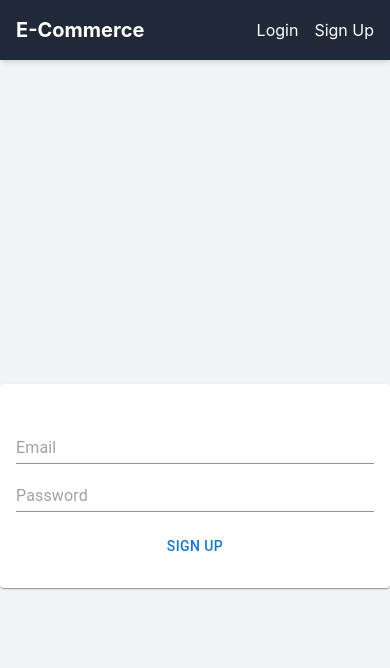
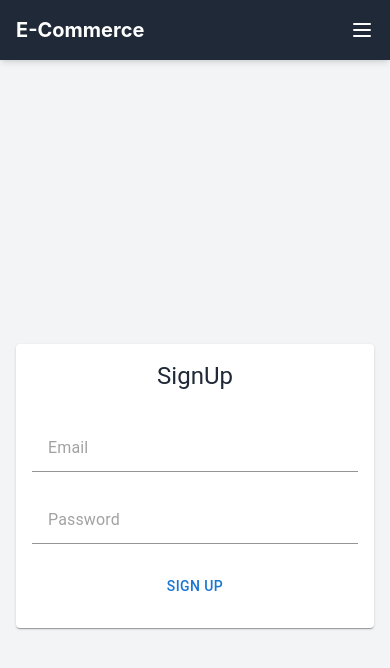
Before and after one commit to Ruvindya/E-Commerce-Web-Application, a React (Create React App) app in the folder ecommerce-app/: page /signup in a window 390 px wide. Shown: the top 668 px of the page. Built offline with nearby package versions, Linux system fonts and the light colour scheme.

Commit message:
mobile reponsive implemented

```diff
--- a/ecommerce-app/src/App.js
+++ b/ecommerce-app/src/App.js
@@ -19,14 +19,15 @@ function App() {
           <Routes>
             <Route path="/login" element={<Login />} />
             <Route path="/signup" element={<Signup />} />
-            <Route
+            <Route path="/products" element={<ProductList />} />
+            {/* <Route
               path="/products"
               element={
                 <PrivateRoute>
                   <ProductList />
                 </PrivateRoute>
               }
-            />
+            /> */}
             <Route
               path="/cart"
               element={
--- a/ecommerce-app/src/components/AppNav.js
+++ b/ecommerce-app/src/components/AppNav.js
@@ -2,7 +2,7 @@ import { Link, Navigate } from 'react-router-dom';
 import { useSelector, useDispatch } from 'react-redux';
 import { selectUser, logout } from '../store/authSlice';
 import { selectCart } from '../store/cartSlice';
-import { ShoppingCart } from 'lucide-react';
+import { ShoppingCart, Menu, X } from 'lucide-react';
 import { useState, useEffect } from 'react';
 
 export const PrivateRoute = ({ children }) => {
@@ -15,6 +15,7 @@ export const Navigation = () => {
   const cart = useSelector(selectCart);
   const dispatch = useDispatch();
   const [cartCount, setCartCount] = useState(0);
+  const [isOpen, setIsOpen] = useState(false);
 
   useEffect(() => {
     const updateCount = (e) => setCartCount(e.detail.count);
@@ -26,17 +27,15 @@ export const Navigation = () => {
     return () => window.removeEventListener('updateCartCount', updateCount);
   }, [cart, user]);
 
-  return (
+  const toggleMenu = () => setIsOpen(!isOpen);
+
+  const NavLinks = () => (
     <>
-      <nav className="fixed top-0 left-0 right-0 bg-gray-800 text-white p-4 z-50 shadow-md">
-        <div className="container mx-auto flex justify-between items-center">
-          <Link to="/" className="text-xl font-bold">E-Commerce</Link>
-          <div className="space-x-4 flex items-center">
       {user ? (
         <>
-              <h2>Welcome {user.email}</h2>
-                <Link to="/products">Products</Link>
-                <Link to="/cart" className="relative inline-flex items-center">
+          <div className="text-sm mb-2 md:mb-0 md:text-base">Welcome {user.email}</div>
+          <Link to="/products" className="block py-2 md:py-0" onClick={() => setIsOpen(false)}>Products</Link>
+          <Link to="/cart" className="relative inline-flex items-center py-2 md:py-0" onClick={() => setIsOpen(false)}>
             <ShoppingCart className="w-6 h-6" />
             {cartCount > 0 && (
               <span className="absolute -top-2 -right-2 bg-red-500 text-white text-xs font-bold rounded-full w-5 h-5 flex items-center justify-center">
@@ -45,19 +44,44 @@ export const Navigation = () => {
             )}
           </Link>
           <button
-                  onClick={() => dispatch(logout())}
-                  className="hover:bg-gray-700 px-3 py-1 rounded"
+            onClick={() => {
+              dispatch(logout());
+              setIsOpen(false);
+            }}
+            className="hover:bg-gray-700 px-3 py-1 rounded w-full md:w-auto text-right md:text-center"
 >
             Logout
           </button>
         </>
       ) : (
         <>
-                <Link to="/login">Login</Link>
-                <Link to="/signup">Sign Up</Link>
+          <Link to="/login" className="block py-2 md:py-0" onClick={() => setIsOpen(false)}>Login</Link>
+          <Link to="/signup" className="block py-2 md:py-0" onClick={() => setIsOpen(false)}>Sign Up</Link>
         </>
       )}
+    </>
+  );
+
+  return (
+    <>
+      <nav className="fixed top-0 left-0 right-0 bg-gray-800 text-white p-4 z-50 shadow-md">
+        <div className="container mx-auto flex justify-between items-center">
+          <Link to="/" className="text-xl font-bold">E-Commerce</Link>
+
+          {/* Mobile Menu Button */}
+          <button className="md:hidden" onClick={toggleMenu}>
+            {isOpen ? <X className="w-6 h-6" /> : <Menu className="w-6 h-6" />}
+          </button>
+
+          {/* Desktop Menu */}
+          <div className="hidden md:flex space-x-4 items-center">
+            <NavLinks />
           </div>
+        </div>
+
+        {/* Mobile Menu */}
+        <div className={`${isOpen ? 'block' : 'hidden'} md:hidden absolute top-full right-0 bg-gray-800  p-4 shadow-lg space-y-2 flex flex-col items-end pr-10`}>
+          <NavLinks />
         </div>
       </nav>
       <div className="h-16"></div>
--- a/ecommerce-app/src/components/Login.js
+++ b/ecommerce-app/src/components/Login.js
@@ -1,8 +1,10 @@
-import React, { useState } from 'react';
+import React, { useState, useEffect } from 'react';
 import { useDispatch, useSelector  } from 'react-redux';
 import { useNavigate } from 'react-router-dom';
 import { login, selectLoginError } from '../store/authSlice';
 import { Card, CardHeader, CardContent, Button , Input} from '@mui/material';
+import { toast } from 'react-toastify';
+
 
 export const Login = () => {
   const [email, setEmail] = useState('');
@@ -10,11 +12,23 @@ export const Login = () => {
   const dispatch = useDispatch();
   const navigate = useNavigate();
   const loginError = useSelector(selectLoginError);
+  const user = useSelector(state => state.auth.user);
+
+  useEffect(() => {
+    if (user) {
+      toast.success(`Welcome back ${user.email}`);
+      navigate('/products');
+    }
+  }, [user, navigate]);
 
   const handleSubmit = (e) => {
     e.preventDefault();
     dispatch(login({ email, password }));
-    navigate('/products');
+    if(loginError){
+      setEmail('');
+      setPassword('');
+    }
+
   };
 
   return (
--- a/ecommerce-app/src/components/ProductCard.js
+++ b/ecommerce-app/src/components/ProductCard.js
@@ -5,16 +5,20 @@ import { selectUser } from '../store/authSlice';
 import { Card, CardContent, Button , CardMedia} from '@mui/material';
 import { toast } from 'react-toastify';
 import 'react-toastify/dist/ReactToastify.css';
+import { useNavigate } from 'react-router-dom';
 
 export const ProductCard = ({ product }) => {
   const dispatch = useDispatch();
   const user = useSelector(selectUser);
+  const navigate = useNavigate();
 
   const handleAddToCart = (product) => {
 
     if (!user?.id) {
-      toast.error('Please log in to add items to your cart.');
+      toast.error('Please login.', {
 
+      onClick: () => navigate('/login')
+      });
       return;
     }
     const productWithUserId = { ...product, userId: user.id };
--- a/ecommerce-app/src/components/Signup.js
+++ b/ecommerce-app/src/components/Signup.js
@@ -7,7 +7,6 @@ import { Formik, Form, Field } from 'formik';
 import * as Yup from 'yup';
 import EmailExistsModal from './EmailExistsModal';
 import { v4 as uuidv4 } from 'uuid';
-
 
 const SignupSchema = Yup.object().shape({
   email: Yup.string()
@@ -21,6 +20,15 @@ const SignupSchema = Yup.object().shape({
     )
     .required('Password is required'),
 });
+
+const CustomInput = ({ field, form: { touched, errors }, ...props }) => (
+  <div className="space-y-2">
+    <Input {...field} {...props} className="w-full px-4 py-2" />
+    {touched[field.name] && errors[field.name] && (
+      <div className="text-red-500 text-sm">{errors[field.name]}</div>
+    )}
+  </div>
+);
 
 export const Signup = () => {
   const dispatch = useDispatch();
@@ -49,11 +57,12 @@ export const Signup = () => {
   };
 
   return (
-    <div className="flex justify-center items-center min-h-screen bg-gray-100">
-      <Card className="w-full max-w-md">
-        <CardHeader>
-          <h2 className="text-2xl font-bold">Sign Up</h2>
-        </CardHeader>
+    <div className="flex justify-center items-center min-h-screen bg-gray-100 p-4">
+      <Card className="w-full max-w-md mx-auto">
+      <CardHeader
+          title="SignUp"
+          className="text-2xl font-bold text-center text-gray-800"
+        />
         <CardContent>
           <Formik
             initialValues={{
@@ -63,45 +72,31 @@ export const Signup = () => {
             validationSchema={SignupSchema}
             onSubmit={handleSubmit}
           >
-            {({ errors, touched, isSubmitting }) => (
-              <Form className="space-y-4">
-                <div>
+            {({ isSubmitting }) => (
+              <Form className="space-y-6">
                 <Field
-                    as={Input}
+                  name="email"
                   type="email"
-                    name="email"
                   placeholder="Email"
-                    fullWidth
+                  component={CustomInput}
                 />
-                  {errors.email && touched.email && (
-                    <div className="text-red-500 text-sm mt-1">{errors.email}</div>
-                  )}
-                </div>
 
-                <div>
                 <Field
-                    as={Input}
+                  name="password"
                   type="password"
-                    name="password"
                   placeholder="Password"
-                    fullWidth
+                  component={CustomInput}
                 />
-                  {errors.password && touched.password && (
-                    <div className="text-red-500 text-sm mt-1">{errors.password}</div>
-                  )}
-                </div>
 
                 <Button
                   type="submit"
-                  className="w-full"
                   disabled={isSubmitting}
+                  className="w-full py-2"
                 >
                   {isSubmitting ? 'Signing up...' : 'Sign Up'}
                 </Button>
               </Form>
-
             )}
-
           </Formik>
           <EmailExistsModal />
         </CardContent>
@@ -109,3 +104,5 @@ export const Signup = () => {
     </div>
   );
 };
+
+export default Signup;
```
Also changed, not shown: ecommerce-app/src/components/Cart.js (+36 -22 lines), ecommerce-app/src/components/ProductList.js (+57 -38 lines). Lines whose indentation alone changed are shown as unchanged.
